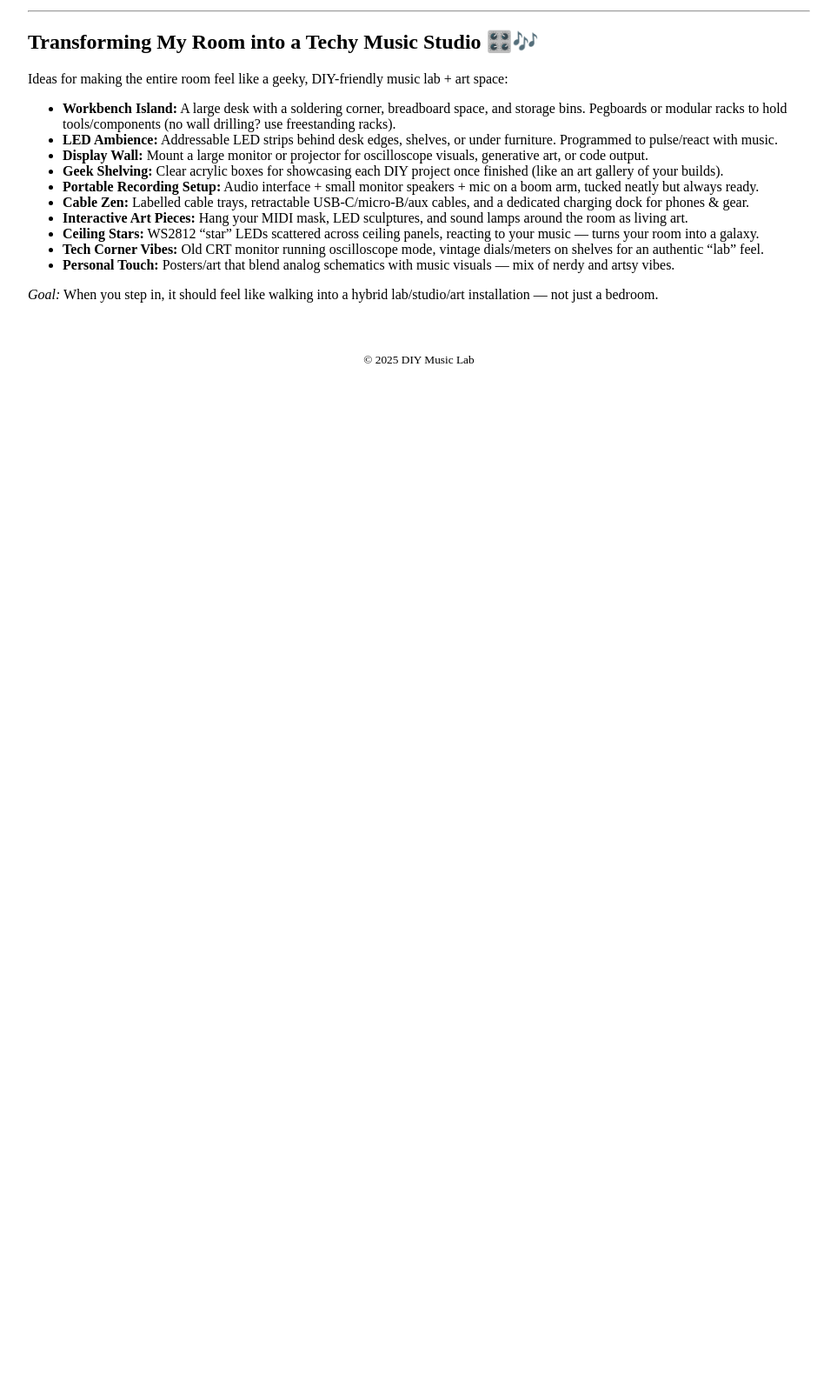
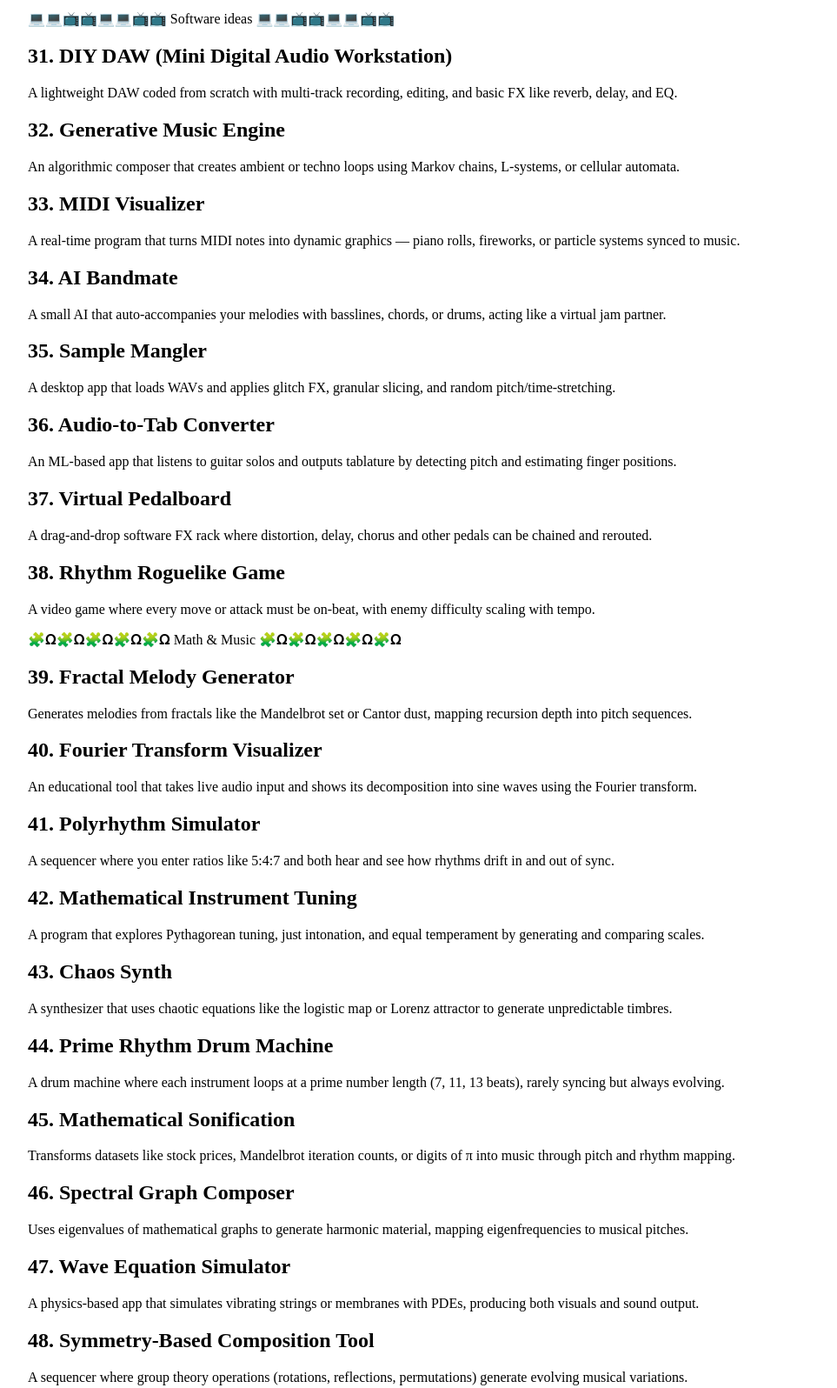
Before and after one commit to milas-melt/diy-music-lab-src, a plain HTML site: page site/ideas.html in a window 1280 px wide. Shown: the part 4980-6576 px from the top of the page at 87% size, without its empty margins (158-1121 px from the left). Before the commit the page ends 5430 px from the top, so only its background shows below. Drawn offline with Linux system fonts and the light colour scheme.

Commit message:
more ideas

```diff
--- a/site/ideas.html
+++ b/site/ideas.html
@@ -173,6 +173,62 @@
     <p>Feels like jamming with an alien bandmate — uniquely marketable showpiece.</p>
 
 
+    <p>💻💻📺📺💻💻📺📺 Software ideas 💻💻📺📺💻💻📺📺</p>
+    <h2>31. DIY DAW (Mini Digital Audio Workstation)</h2>
+    <p>A lightweight DAW coded from scratch with multi-track recording, editing, and basic FX like reverb, delay, and EQ.</p>
+
+    <h2>32. Generative Music Engine</h2>
+    <p>An algorithmic composer that creates ambient or techno loops using Markov chains, L-systems, or cellular automata.</p>
+
+    <h2>33. MIDI Visualizer</h2>
+    <p>A real-time program that turns MIDI notes into dynamic graphics — piano rolls, fireworks, or particle systems synced to music.</p>
+
+    <h2>34. AI Bandmate</h2>
+    <p>A small AI that auto-accompanies your melodies with basslines, chords, or drums, acting like a virtual jam partner.</p>
+
+    <h2>35. Sample Mangler</h2>
+    <p>A desktop app that loads WAVs and applies glitch FX, granular slicing, and random pitch/time-stretching.</p>
+
+    <h2>36. Audio-to-Tab Converter</h2>
+    <p>An ML-based app that listens to guitar solos and outputs tablature by detecting pitch and estimating finger positions.</p>
+
+    <h2>37. Virtual Pedalboard</h2>
+    <p>A drag-and-drop software FX rack where distortion, delay, chorus and other pedals can be chained and rerouted.</p>
+
+    <h2>38. Rhythm Roguelike Game</h2>
+    <p>A video game where every move or attack must be on-beat, with enemy difficulty scaling with tempo.</p>
+
+    <p>🧩𝛀🧩𝛀🧩𝛀🧩𝛀🧩𝛀 Math & Music 🧩𝛀🧩𝛀🧩𝛀🧩𝛀🧩𝛀</p>
+    <h2>39. Fractal Melody Generator</h2>
+    <p>Generates melodies from fractals like the Mandelbrot set or Cantor dust, mapping recursion depth into pitch sequences.</p>
+
+    <h2>40. Fourier Transform Visualizer</h2>
+    <p>An educational tool that takes live audio input and shows its decomposition into sine waves using the Fourier transform.</p>
+
+    <h2>41. Polyrhythm Simulator</h2>
+    <p>A sequencer where you enter ratios like 5:4:7 and both hear and see how rhythms drift in and out of sync.</p>
+
+    <h2>42. Mathematical Instrument Tuning</h2>
+    <p>A program that explores Pythagorean tuning, just intonation, and equal temperament by generating and comparing scales.</p>
+
+    <h2>43. Chaos Synth</h2>
+    <p>A synthesizer that uses chaotic equations like the logistic map or Lorenz attractor to generate unpredictable timbres.</p>
+
+    <h2>44. Prime Rhythm Drum Machine</h2>
+    <p>A drum machine where each instrument loops at a prime number length (7, 11, 13 beats), rarely syncing but always evolving.</p>
+
+    <h2>45. Mathematical Sonification</h2>
+    <p>Transforms datasets like stock prices, Mandelbrot iteration counts, or digits of π into music through pitch and rhythm mapping.</p>
+
+    <h2>46. Spectral Graph Composer</h2>
+    <p>Uses eigenvalues of mathematical graphs to generate harmonic material, mapping eigenfrequencies to musical pitches.</p>
+
+    <h2>47. Wave Equation Simulator</h2>
+    <p>A physics-based app that simulates vibrating strings or membranes with PDEs, producing both visuals and sound output.</p>
+
+    <h2>48. Symmetry-Based Composition Tool</h2>
+    <p>A sequencer where group theory operations (rotations, reflections, permutations) generate evolving musical variations.</p>
+
     <hr>
 
     <h2>Transforming My Room into a Techy Music Studio 🎛️🎶</h2>
```
